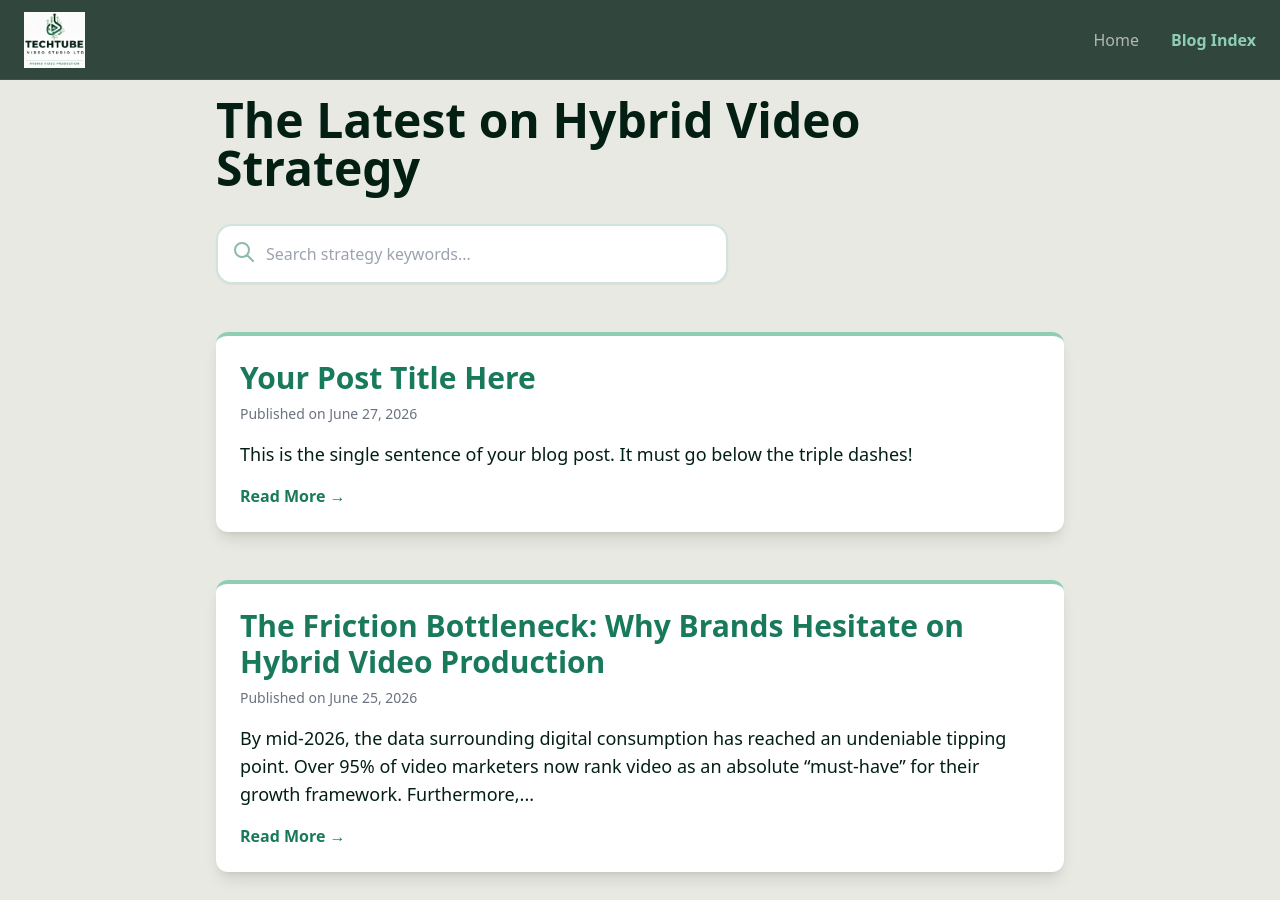
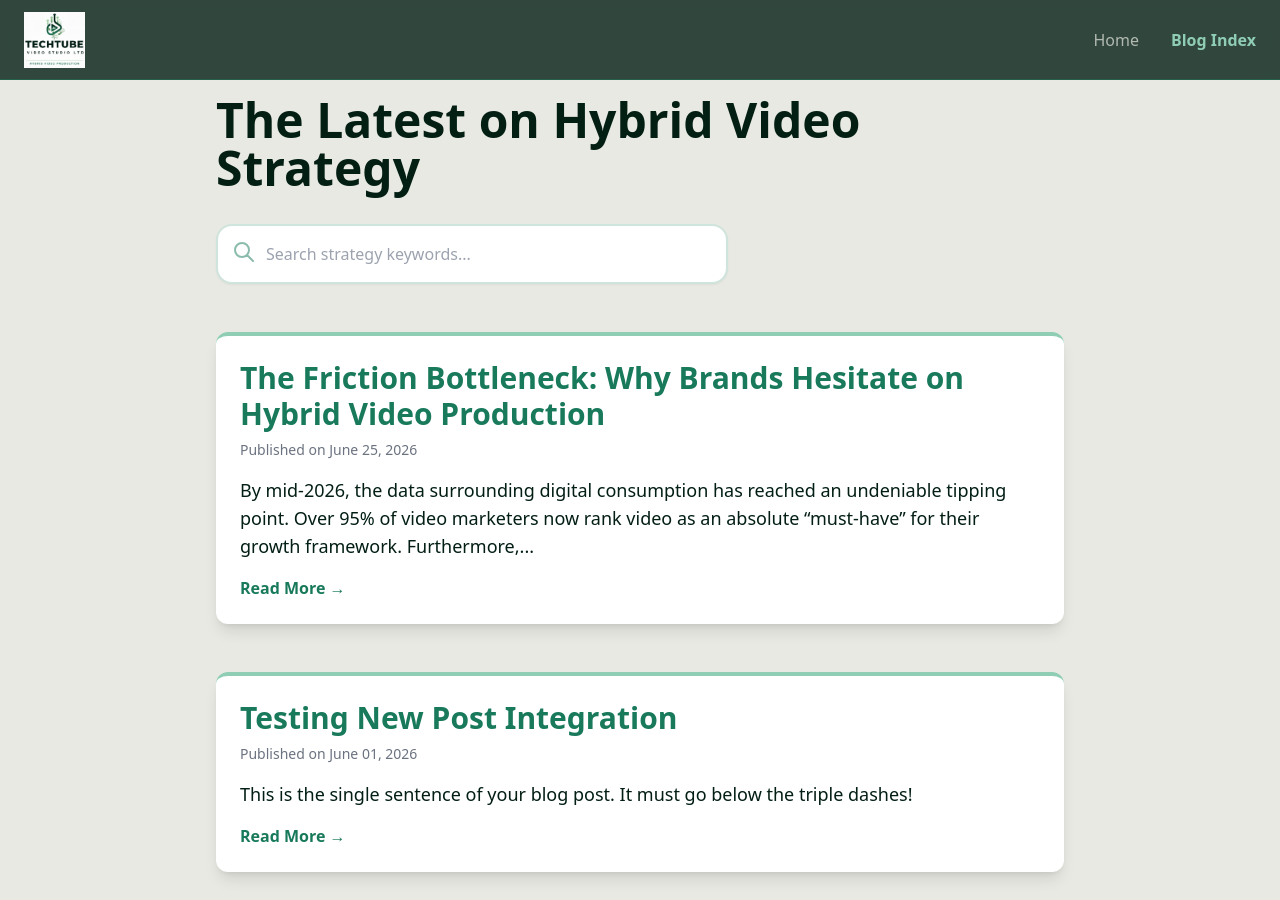
Before and after one commit to cheptionymutai/techtube-video-studio, a Jekyll site: the page built from blog/index.html, in a window 1280 px wide and 900 px high. Built offline with Jekyll 4.4.1, drawn with Linux system fonts in a browser that asks for light colours; nearby versions of some CDN libraries.

Commit message:
debug: fix post structure and force index modification

```diff
--- a/_posts/2026-06-27-test-blog-post.md
+++ b/_posts/2026-06-27-my-new-post.md
@@ -1,7 +1,7 @@
 ---
 layout: post
-title: "Your Post Title Here"
-date: 2026-06-27
+title: "Testing New Post Integration"
+date: 2026-06-01
 ---
 
 This is the single sentence of your blog post. It must go below the triple dashes!
```
